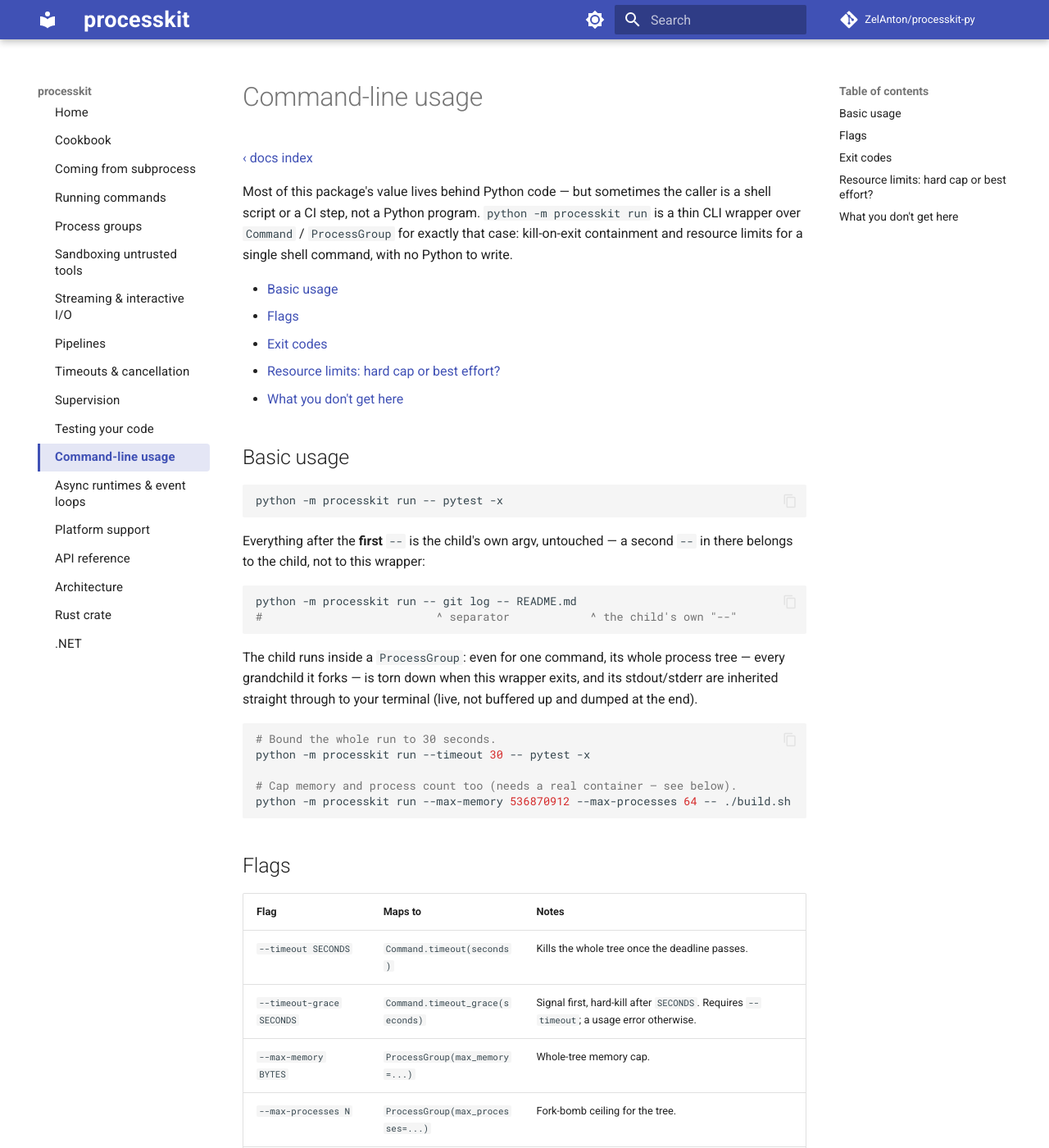
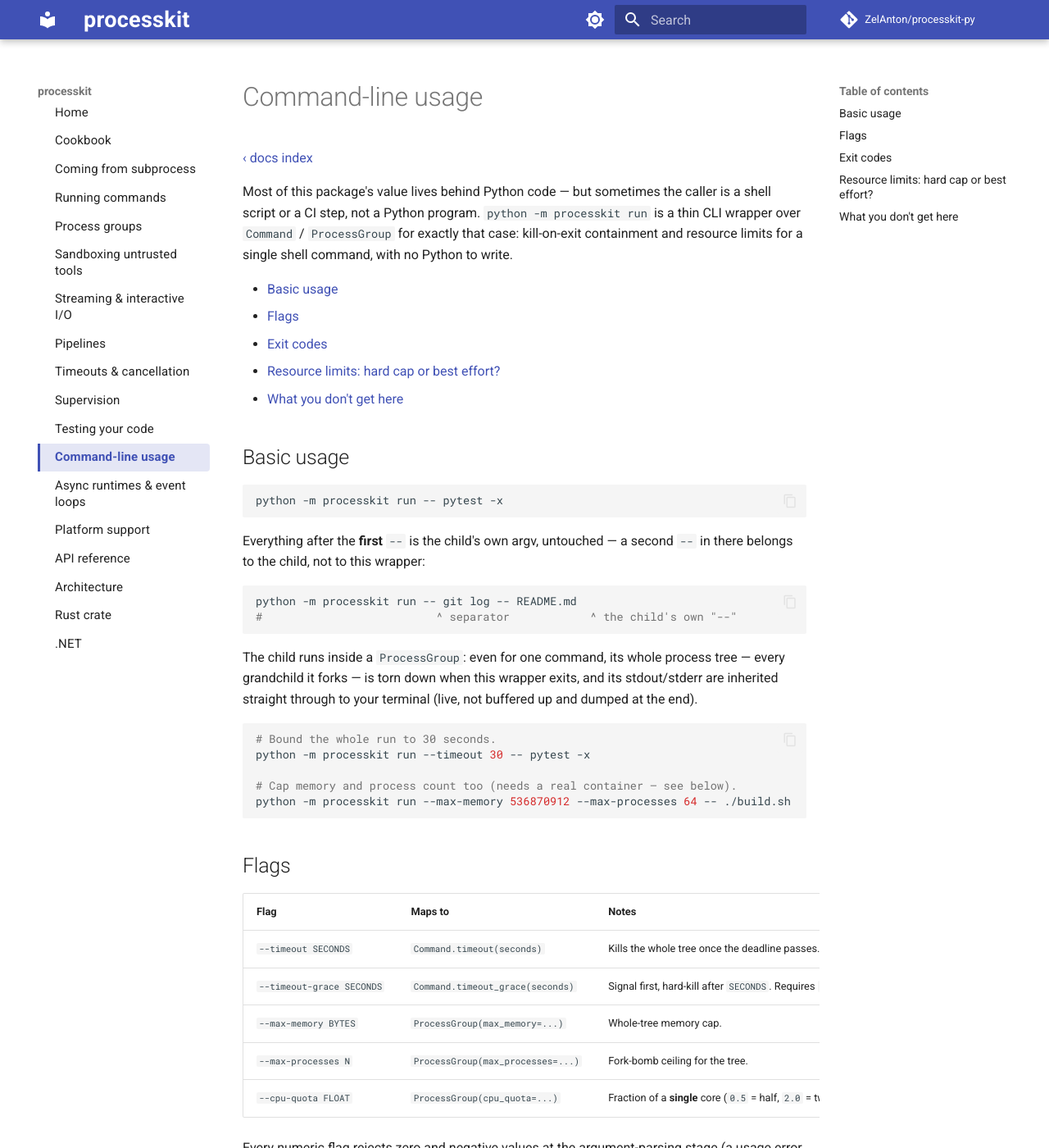
Before and after one commit to ZelAnton/processkit-py, an MkDocs documentation site: the page built from docs/cli.md, in a window 1280 px wide and 1400 px high. Shown: the whole window at 82% size. Built offline with MkDocs 1.6.1 and Material for MkDocs 9.7.7, drawn with Linux system fonts in a browser that asks for light colours; comment, search, counter and statistics services are not loaded.

Commit message:
Fix wide-table scrolling specificity and code word-breaking
Match Material's own :not([class]) specificity so the extra.css table
rule reliably overrides its inline-block default, and keep inline code
from breaking mid-word inside table cells, mirroring Material's
existing treatment for links.

```diff
--- a/docs/overrides/extra.css
+++ b/docs/overrides/extra.css
@@ -75,10 +75,21 @@
 }
 
 /* Let naturally wide tables retain their columns and scroll within the
-   typeset area instead of clipping at the content edge. */
-.md-typeset table {
+   typeset area instead of clipping at the content edge. The `:not([class])`
+   clause matches Material's own base rule's specificity so `display: block`
+   reliably wins over its default `inline-block` (extra.css loads after the
+   theme stylesheet, so equal-specificity ties resolve in our favor). */
+.md-typeset table:not([class]) {
   display: block;
   max-width: 100%;
   overflow-x: auto;
   width: max-content;
 }
+
+/* Material already keeps link text intact inside table cells
+   (`.md-typeset table:not([class]) a { word-break: normal }`); extend the
+   same treatment to inline code so short identifiers (exception names, field
+   names) don't break mid-word in narrow columns. */
+.md-typeset table:not([class]) code {
+  word-break: normal;
+}
```
